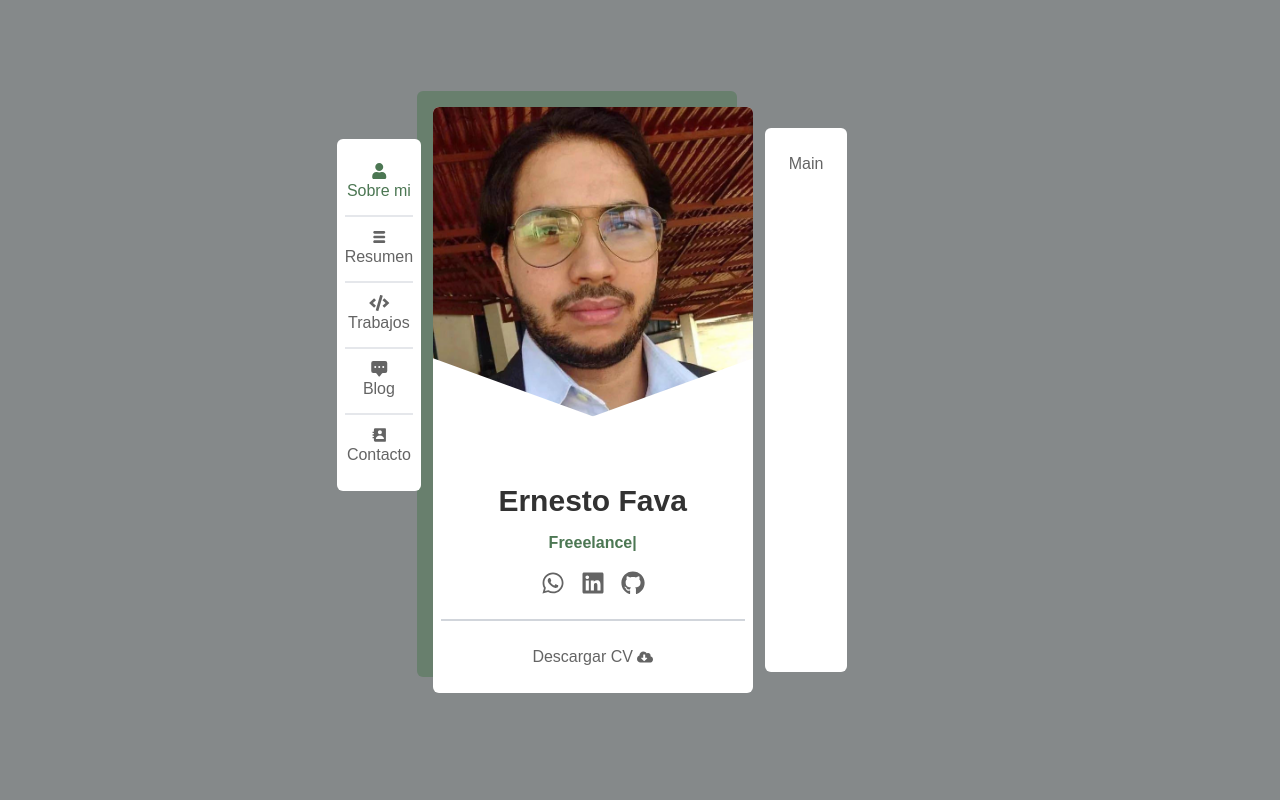
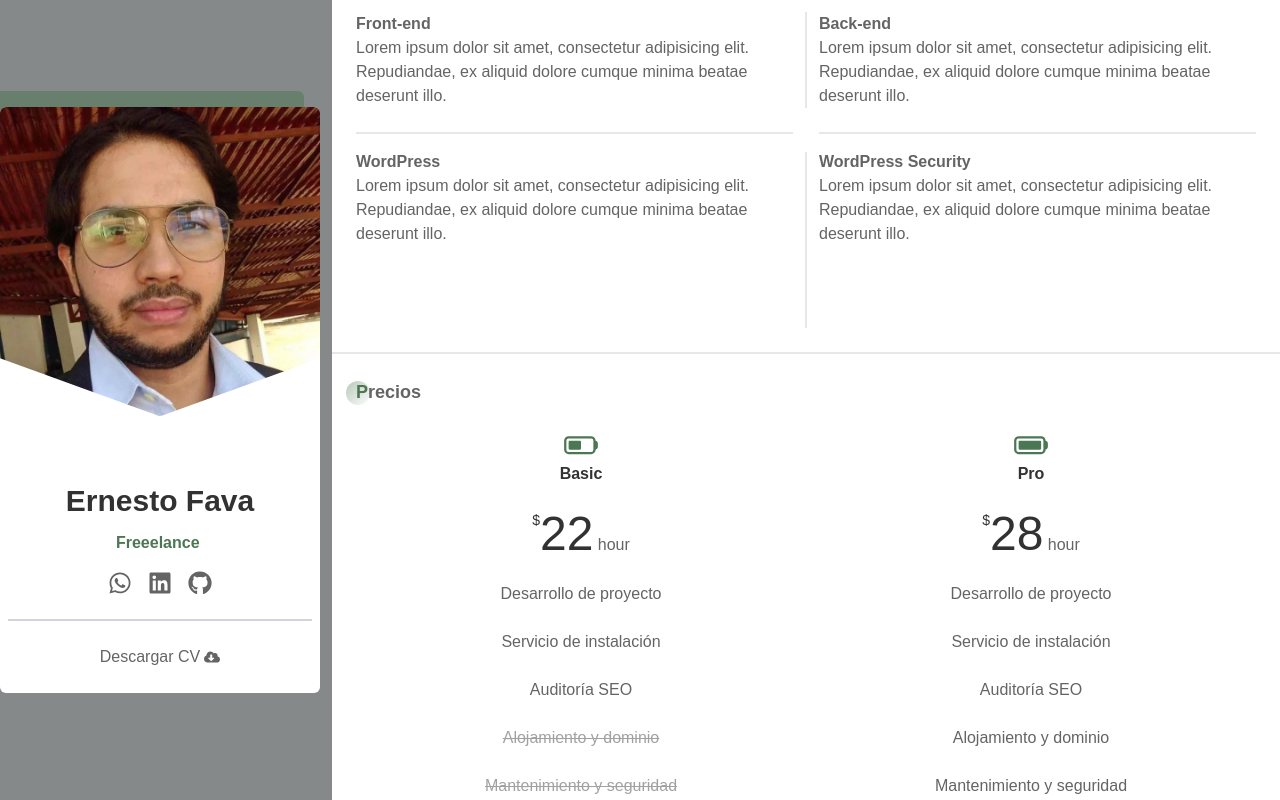
Before and after one commit to Erny23/portafolio, a Next.js app: page / in a window 1280 px wide. Shown: the top 800 px of the page. Built offline with nearby package versions, Linux system fonts and the light colour scheme.

Commit message:
Contenido de ejemplo para "Sobre mi"

```diff
--- a/app/globals.css
+++ b/app/globals.css
@@ -7,6 +7,7 @@
   --foreground: rgb(100 100 100);
   --complementary: rgba(76, 119, 83);
   --tittle: rgb(50, 50, 50);
+  --textAlt: #646464
 }
 
 /*@media (prefers-color-scheme: dark) {
@@ -90,6 +91,29 @@ button#downloadCV:hover span {
 }
 
 
+/* Decorado para titulos */
+.title {
+  position: relative;
+}
+
+.title::before {
+  content: "";
+  position: absolute;
+  width: 24px;
+  height: 24px;
+  background: linear-gradient(135deg, rgba(76, 119, 83, 0.4) 0%, rgba(76, 119, 83, 0.01) 100%);
+  border-radius: 999px;
+  top: .2rem;
+  left: -.6rem;
+}
+
+/* Sección "sobre mi" */
+/* listas */
+section#about ul li {
+  display: flex;
+}
+
+
 /* Para pantallas moviles xxs */
 @media (min-width: 320px) {
   /* Decorado para foto de perfil */
--- a/app/layout.tsx
+++ b/app/layout.tsx
@@ -36,7 +36,7 @@ export default function RootLayout({
           <components.cardProfile />
         </nav>
 
-        <main className="bg-white rounded-none h-[34rem] x:rounded-md lg:rounded-e-md">
+        <main className="bg-white rounded-none x:rounded-md lg:rounded-e-md">
           {children}
         </main>
 
--- a/app/page.tsx
+++ b/app/page.tsx
@@ -1,7 +1,113 @@
+import { HiBattery100, HiBattery50 } from "react-icons/hi2";
+
 export default function Home() {
   return (
     <>
-      <div className="p-6">Main</div>
+      <section id="about" className="px-6 pt-6">
+        <h1 className="title font-bold text-lg"><span className="text-complementary me-1">Sobre</span>mi</h1>
+        <p className="mt-2">
+          <strong>Lorem ipsum dolor sit</strong>, amet consectetur adipisicing elit. Cum, suscipit laborum odio aspernatur praesentium, delectus nam, sapiente nobis maiores labore quos minus dignissimos numquam molestias tenetur eius natus. Beatae, at.
+        </p>
+        <ul className="mt-5">
+          <li>
+            <strong>Edad . . . . .</strong> <p className="font-light text-textAlt">24</p>
+          </li>
+          <li>
+            <strong>Residencia . . . . .</strong> <p className="font-light text-textAlt">Venezuela</p>
+          </li>
+          <li>
+            <strong>Ocupación . . . . .</strong> <p className="font-light text-textAlt">Freelancer</p>
+          </li>
+          <li>
+            <strong>Dirección . . . . .</strong> <p className="font-light text-textAlt">Carabobo, Valencia</p>
+          </li>
+        </ul>
+      </section>
+      <br />
+      <section id="services" className="p-6 border-t-2">
+        <h1 className="title font-bold text-lg"><span className="text-complementary me-1">Mis</span>servicios</h1>
+        <div className="mt-5 flex flex-row gap-3 divide-x-2">
+          <div className="">
+            <h5 className="font-semibold">Front-end</h5>
+            <p>Lorem ipsum dolor sit amet, consectetur adipisicing elit. Repudiandae, ex aliquid dolore cumque minima beatae deserunt illo.</p>
+          </div>
+          <div className="ps-3">
+            <h5 className="font-semibold">Back-end</h5>
+            <p>Lorem ipsum dolor sit amet, consectetur adipisicing elit. Repudiandae, ex aliquid dolore cumque minima beatae deserunt illo.</p>
+          </div>
+        </div>
+        <div className="mt-6 flex flex-row gap-3">
+          <div>
+            <div className="w-full border-t-2 py-2"></div>
+            <h5 className="font-semibold">WordPress</h5>
+            <p>Lorem ipsum dolor sit amet, consectetur adipisicing elit. Repudiandae, ex aliquid dolore cumque minima beatae deserunt illo.</p>
+          </div>
+          <div className="mt-5 h-44 border-s-2"></div>
+          <div>
+            <div className="w-full border-t-2 py-2"></div>
+            <h5 className="font-semibold">WordPress Security</h5>
+            <p>Lorem ipsum dolor sit amet, consectetur adipisicing elit. Repudiandae, ex aliquid dolore cumque minima beatae deserunt illo.</p>
+          </div>
+        </div>
+      </section>
+      <section id="pricing" className="p-6 border-t-2">
+        <h1 className="title font-bold text-lg"><span className="text-complementary">P</span>recios</h1>
+        <div>
+          <div className="w-1/2 p-5 inline-block text-center">
+            <HiBattery50 className="w-full text-4xl" color="#4c7753" />
+            <p className="text-[#323232] font-semibold">Basic</p>
+            <br />
+            <h5 className="text-base text-textAlt">
+              <span className="text-sm text-[#323232] font-normal align-top">$</span>
+              <span className="text-5xl text-[#323232] font-medium">22</span> hour
+            </h5>
+            <br />
+            <ul className="text-textAlt">
+              <li>Desarrollo de proyecto</li>
+              <br />
+              <li>Servicio de instalación</li>
+              <br />
+              <li>Auditoría SEO</li>
+              <br />
+              <li className="line-through opacity-[0.6]">Alojamiento y dominio</li>
+              <br />
+              <li className="line-through opacity-[0.6]">Mantenimiento y seguridad</li>
+            </ul>
+          </div>
+          <div className="w-1/2 p-5 inline-block text-center">
+            <HiBattery100 className="w-full text-4xl" color="#4c7753" />
+            <p className="text-[#323232] font-semibold">Pro</p>
+            <br />
+            <h5 className="text-base text-textAlt">
+              <span className="text-sm text-[#323232] font-normal align-top">$</span>
+              <span className="text-5xl text-[#323232] font-medium">28</span> hour
+            </h5>
+            <br />
+            <ul className="text-textAlt">
+              <li>Desarrollo de proyecto</li>
+              <br />
+              <li>Servicio de instalación</li>
+              <br />
+              <li>Auditoría SEO</li>
+              <br />
+              <li>Alojamiento y dominio</li>
+              <br />
+              <li>Mantenimiento y seguridad</li>
+            </ul>
+          </div>
+        </div>
+      </section>
+      <section id="clients" className="p-6 border-t-2">
+        <h1 className="title font-bold text-lg"><span className="text-complementary">C</span>lientes</h1>
+      </section>
+      <section id="testimonies" className="p-6 border-t-2">
+        <h1 className="title font-bold text-lg"><span className="text-complementary">T</span>estimonios</h1>
+        <div className='p-8'>
+          <p className='font-light italic opacity-[0.65]'>
+            Lorem ipsum dolor sit amet consectetur, adipisicing elit. Illo, voluptatibus. Incidunt, natus! Voluptatum maiores cumque ducimus aliquam, quas fugit eum, soluta vero commodi, qui ipsum suscipit sit voluptatem recusandae fugiat.
+          </p>
+        </div>
+      </section>
     </>
   );
 }
--- a/tailwind.config.ts
+++ b/tailwind.config.ts
@@ -14,6 +14,7 @@ const config: Config = {
         foreground: "var(--foreground)",
         complementary: "var(--complementary)",
         tittle: "var(--tittle)",
+        textAlt: "var(--textAlt)",
       },
       screens: {
         //Pantallas para movil
```
